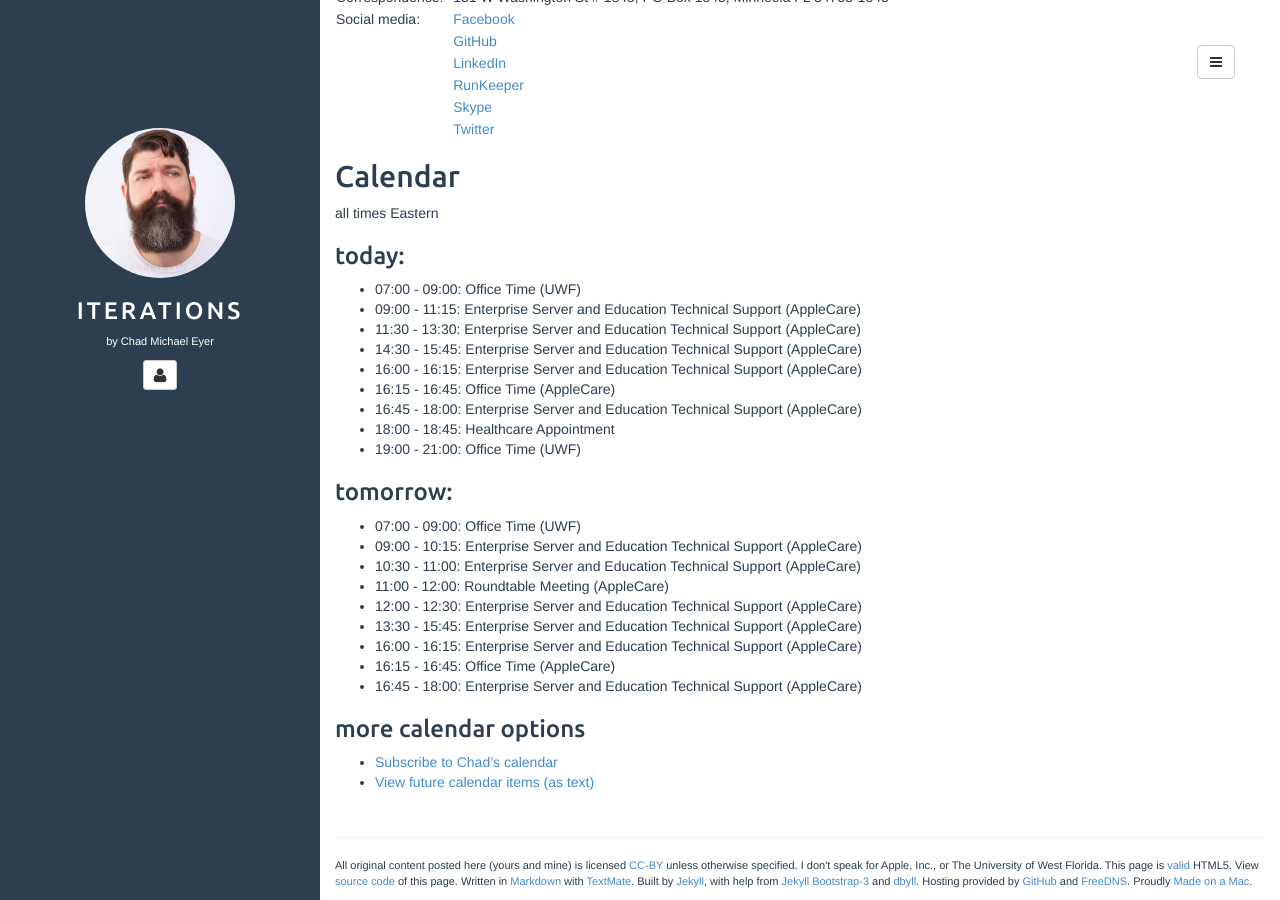
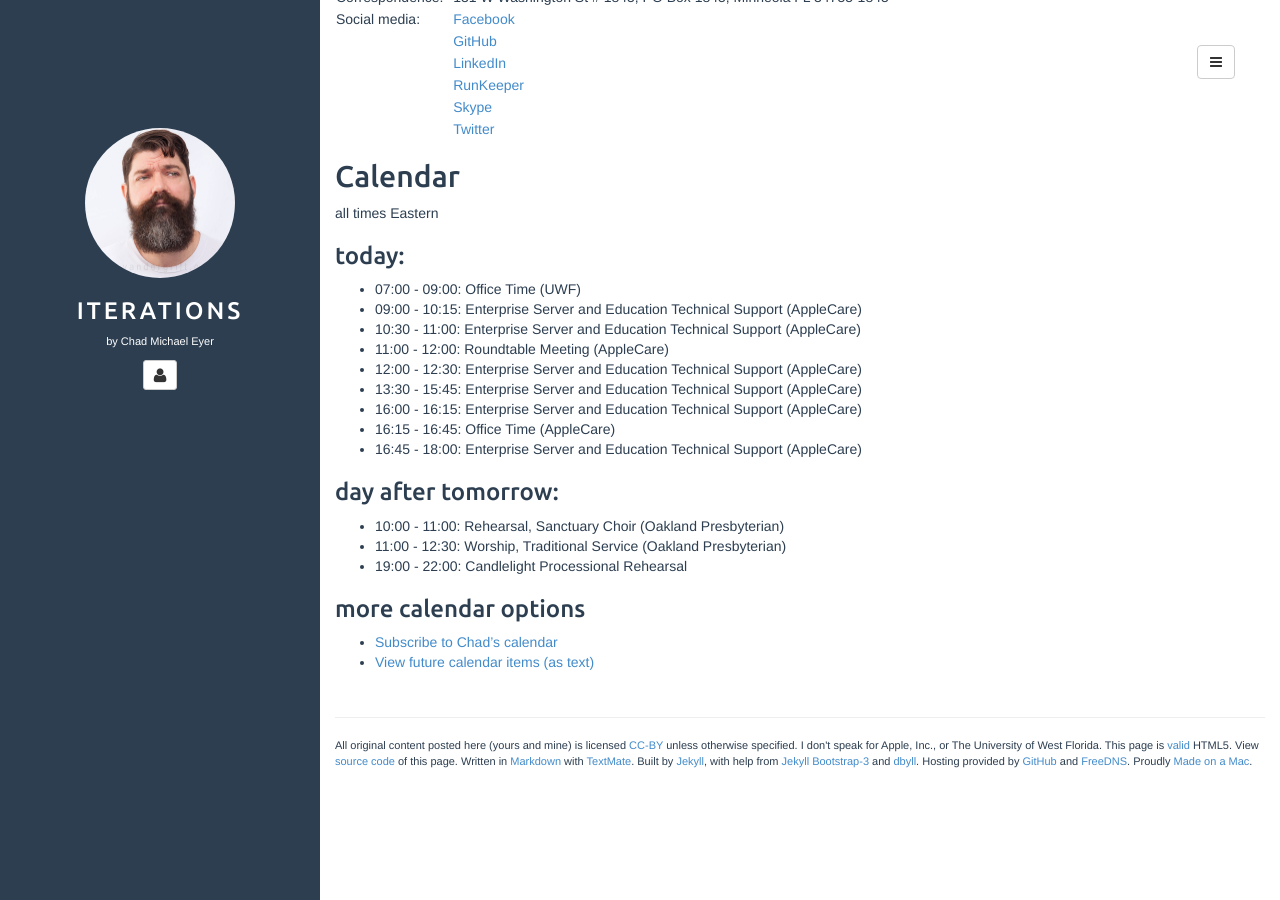
Before and after one commit to chadmichaeleyer/chadmichaeleyer.github.io, a Jekyll site: the page built from about.md, in a window 1280 px wide and 900 px high, scrolled down 1336 px. Built offline with Jekyll 4.4.1, drawn with Linux system fonts in a browser that asks for light colours.

Commit message:
calendar update

```diff
--- a/calendar.markdown
+++ b/calendar.markdown
@@ -1,18 +1,6 @@
 all times Eastern
 
 ### today:
-
-* 07:00 - 09:00: Office Time (UWF)
-* 09:00 - 11:15: Enterprise Server and Education Technical Support (AppleCare)
-* 11:30 - 13:30: Enterprise Server and Education Technical Support (AppleCare)
-* 14:30 - 15:45: Enterprise Server and Education Technical Support (AppleCare)
-* 16:00 - 16:15: Enterprise Server and Education Technical Support (AppleCare)
-* 16:15 - 16:45: Office Time (AppleCare)
-* 16:45 - 18:00: Enterprise Server and Education Technical Support (AppleCare)
-* 18:00 - 18:45: Healthcare Appointment
-* 19:00 - 21:00: Office Time (UWF)
-
-### tomorrow:
 
 * 07:00 - 09:00: Office Time (UWF)
 * 09:00 - 10:15: Enterprise Server and Education Technical Support (AppleCare)
@@ -23,3 +11,9 @@ all times Eastern
 * 16:00 - 16:15: Enterprise Server and Education Technical Support (AppleCare)
 * 16:15 - 16:45: Office Time (AppleCare)
 * 16:45 - 18:00: Enterprise Server and Education Technical Support (AppleCare)
+
+### day after tomorrow:
+
+* 10:00 - 11:00: Rehearsal, Sanctuary Choir (Oakland Presbyterian)
+* 11:00 - 12:30: Worship, Traditional Service (Oakland Presbyterian)
+* 19:00 - 22:00: Candlelight Processional Rehearsal
```
Also changed, not shown: calendar-year.markdown (+11 -12 lines), 1 other file.
